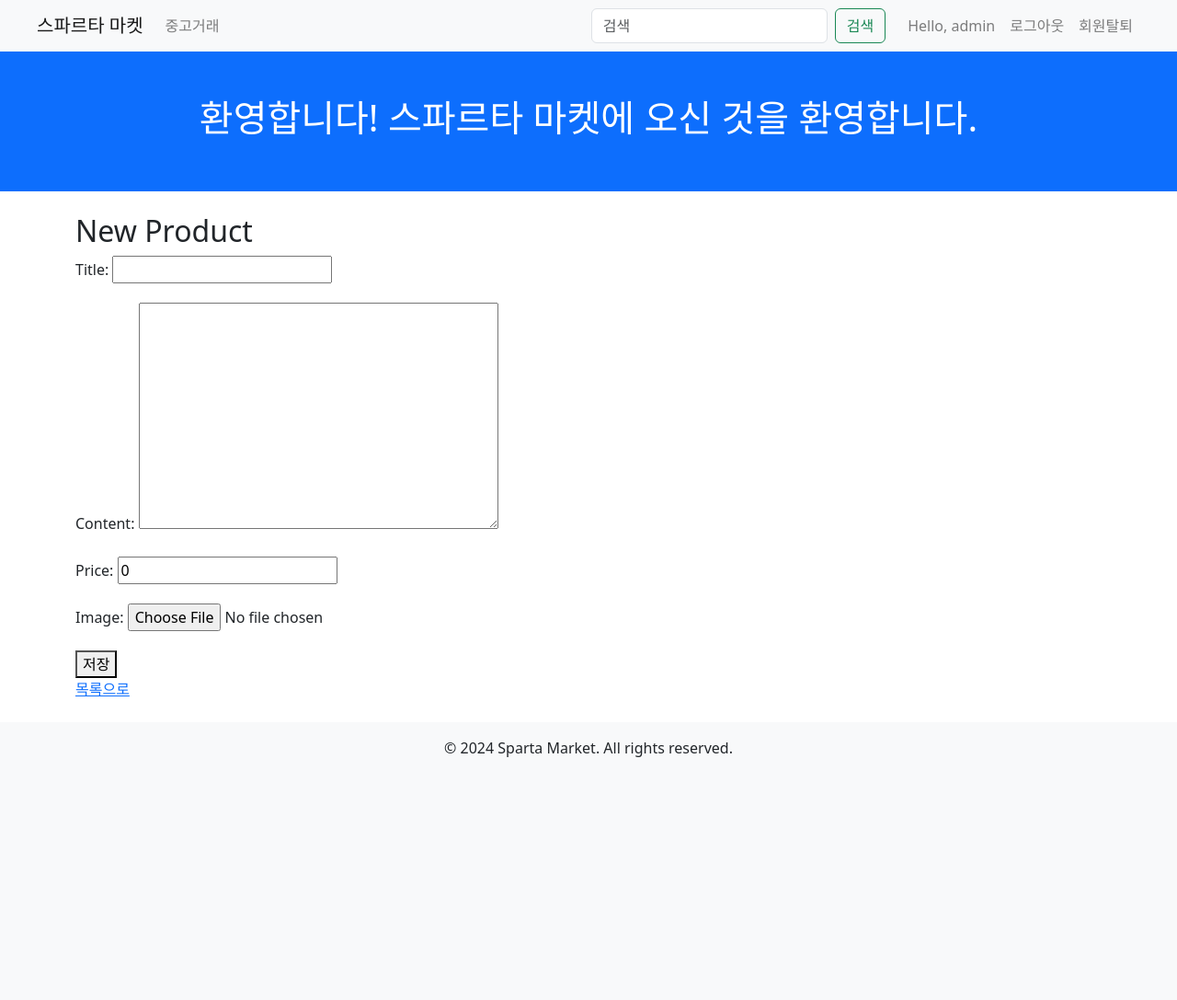
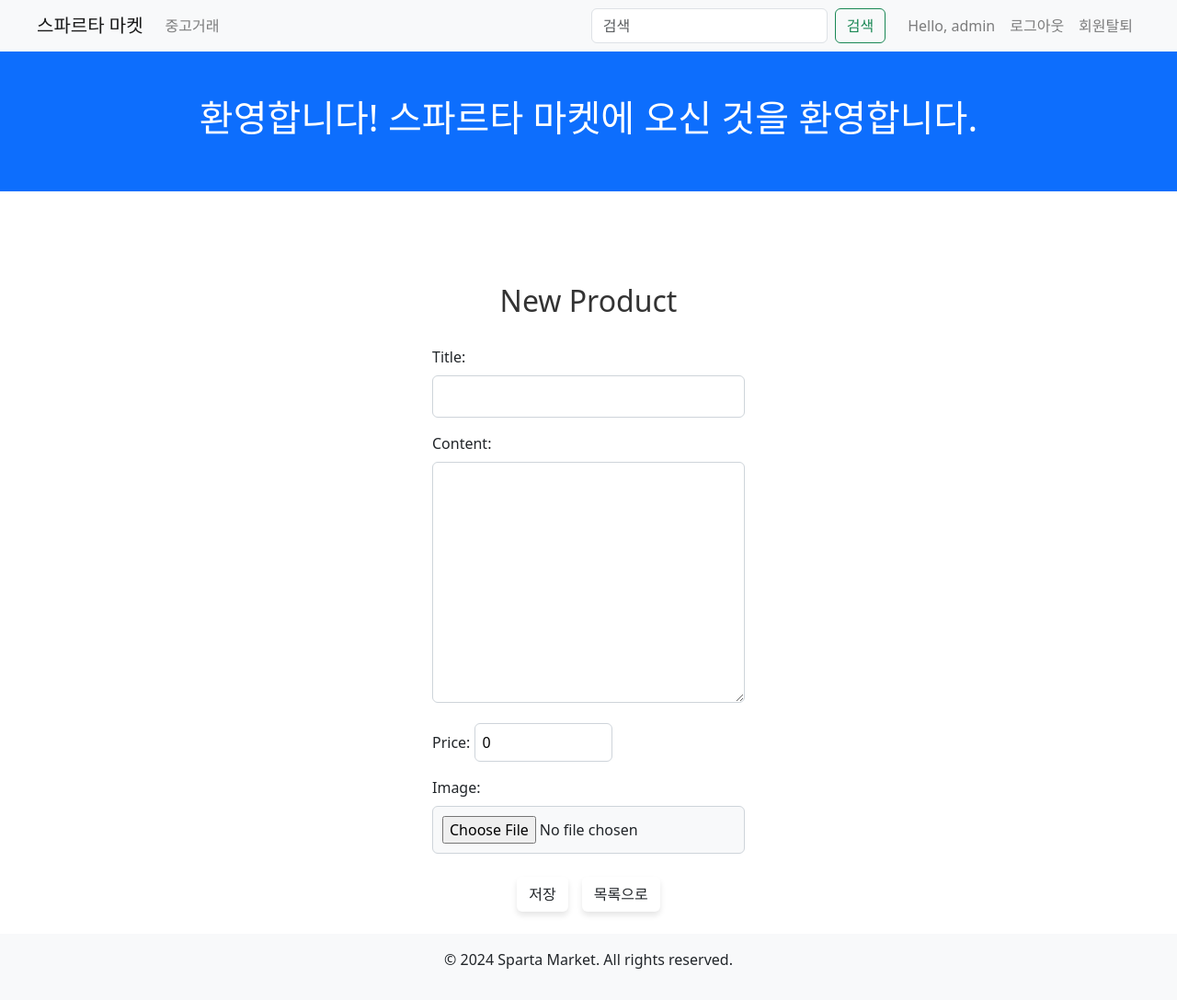
Before and after one commit to kimwoolina/Sparta_market, a Django app: page /products/create/ in a window 1280 px wide. Shown: the whole page at 92% size. Before the commit the page ends 823 px from the top, so only its background shows below. Run offline with Django 4.2, Linux system fonts and the light colour scheme; a user stored in the database is signed in; parts of the project's set-up code (start-up, migrations or seed data) failed here and were passed over; some libraries are stand-ins or nearby versions.

Commit message:
style: css for product create.html

```diff
--- a/spartamarket/products/templates/products/create.html
+++ b/spartamarket/products/templates/products/create.html
@@ -1,15 +1,111 @@
 {% extends "base.html" %}
 
 {% block content %}
-<h2>New Product</h2>
+<div class="container mt-4">
+    <h2 class="page-title">New Product</h2>
 
-<form action="{% url 'products:create' %}" method="POST" enctype="multipart/form-data">
-    {% csrf_token %}
-    {{ form.as_p }}
-    <button type="submit">저장</button>
-</form>
+    <form action="{% url 'products:create' %}" method="POST" enctype="multipart/form-data" class="product-form">
+        {% csrf_token %}
+        <div class="form-group">
+            {{ form.as_p }}
+        </div>
+        <div class="button-group">
+            <button type="submit" class="btn btn-save">저장</button>
+            <a href="{% url 'products:products' %}" class="btn btn-back">목록으로</a>
+        </div>
+    </form>
+</div>
 
-<a href="{% url 'products:products' %}">목록으로</a>
+<style>
+    @import url('https://fonts.googleapis.com/css2?family=Roboto:wght@400;700&display=swap');
 
+    body {
+        font-family: 'Roboto', sans-serif;
+    }
 
+    .container {
+        max-width: 500px; /* Decrease container width */
+        margin: auto;
+        padding: 0 200px !important; /* Adjust horizontal padding */
+    }
+
+    .page-title {
+        font-size: 2rem;
+        margin-top: 100px !important; /* Top margin */
+        margin-bottom: 30px;
+        color: #333;
+        text-align: center;
+    }
+
+    .product-form .form-group {
+        margin-bottom: 25px;
+    }
+
+    .product-form .form-group input,
+    .product-form .form-group select,
+    .product-form .form-group textarea {
+        width: 100%;
+        padding: 10px; /* Adjust padding */
+        border: 1px solid #ced4da;
+        border-radius: 6px;
+        box-sizing: border-box;
+    }
+
+    /* Adjust size for the price input field */
+    .product-form .form-group input[name="price"] {
+        width: auto;
+        max-width: 150px; /* Set max-width for price input */
+        padding: 8px; /* Adjust padding */
+    }
+
+    .product-form .form-group input[type="file"] {
+        padding: 10px;
+        border: 1px solid #ced4da;
+        border-radius: 6px;
+        background-color: #f8f9fa;
+        cursor: pointer;
+    }
+
+    .button-group {
+        display: flex;
+        justify-content: center;
+        gap: 15px;
+    }
+
+    .btn {
+        display: inline-block;
+        padding: 12px 25px;
+        font-size: 1rem;
+        border-radius: 6px;
+        text-align: center;
+        text-decoration: none;
+        border: none;
+        cursor: pointer;
+        font-weight: bold;
+    }
+
+    .btn-save {
+        background-color: #007bff;
+        color: #fff;
+        box-shadow: 0 4px 6px rgba(0, 0, 0, 0.1);
+        transition: background-color 0.3s, box-shadow 0.3s;
+    }
+
+    .btn-save:hover {
+        background-color: #0056b3;
+        box-shadow: 0 6px 8px rgba(0, 0, 0, 0.2);
+    }
+
+    .btn-back {
+        background-color: #17a2b8; /* Change background color */
+        color: #fff;
+        box-shadow: 0 4px 6px rgba(0, 0, 0, 0.1);
+        transition: background-color 0.3s, box-shadow 0.3s;
+    }
+
+    .btn-back:hover {
+        background-color: #138496; /* Darker shade on hover */
+        box-shadow: 0 6px 8px rgba(0, 0, 0, 0.2);
+    }
+</style>
 {% endblock content %}
```
Also changed, not shown: spartamarket/db.sqlite3, spartamarket/media/images/762dc50326a73dcfc5162900cf28571a5213cde231754336679df691f13c6462_0.webp (added).
